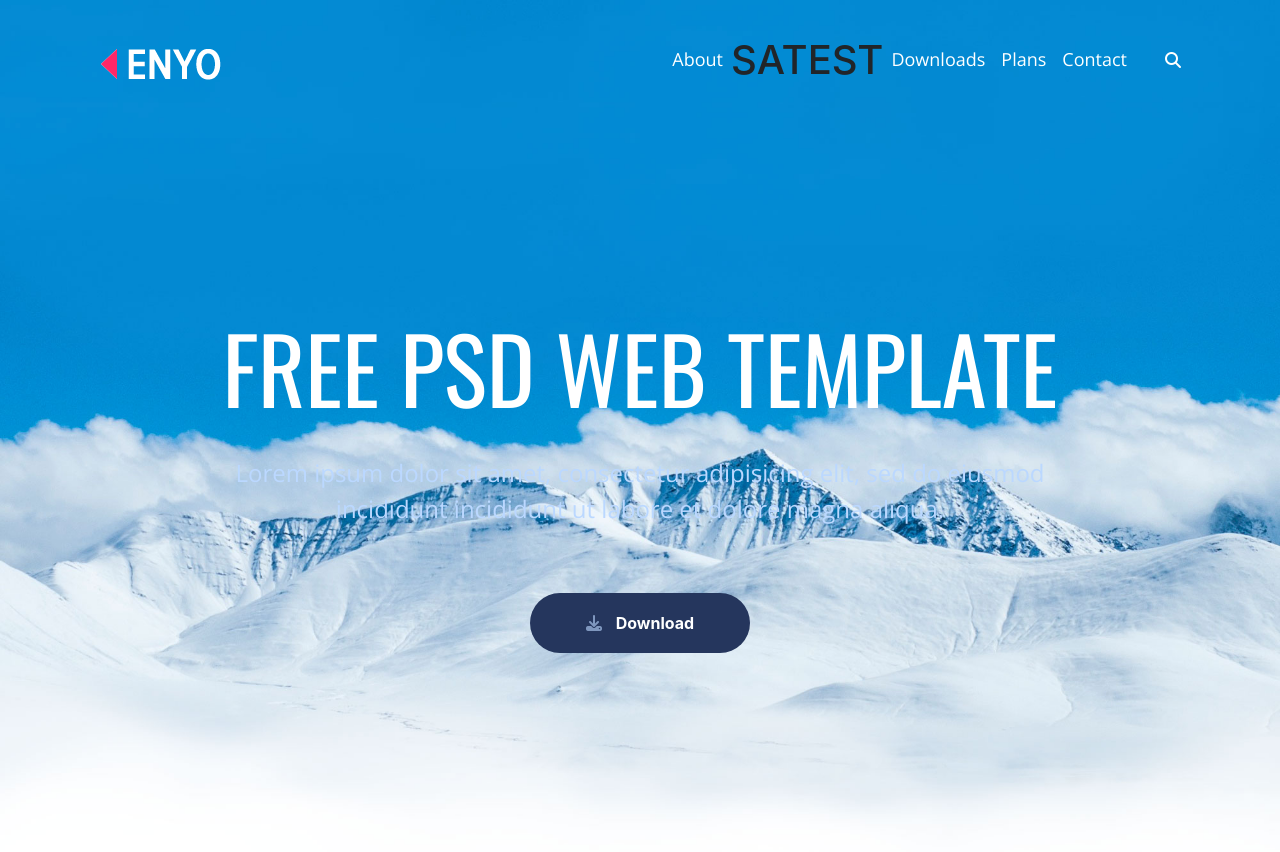
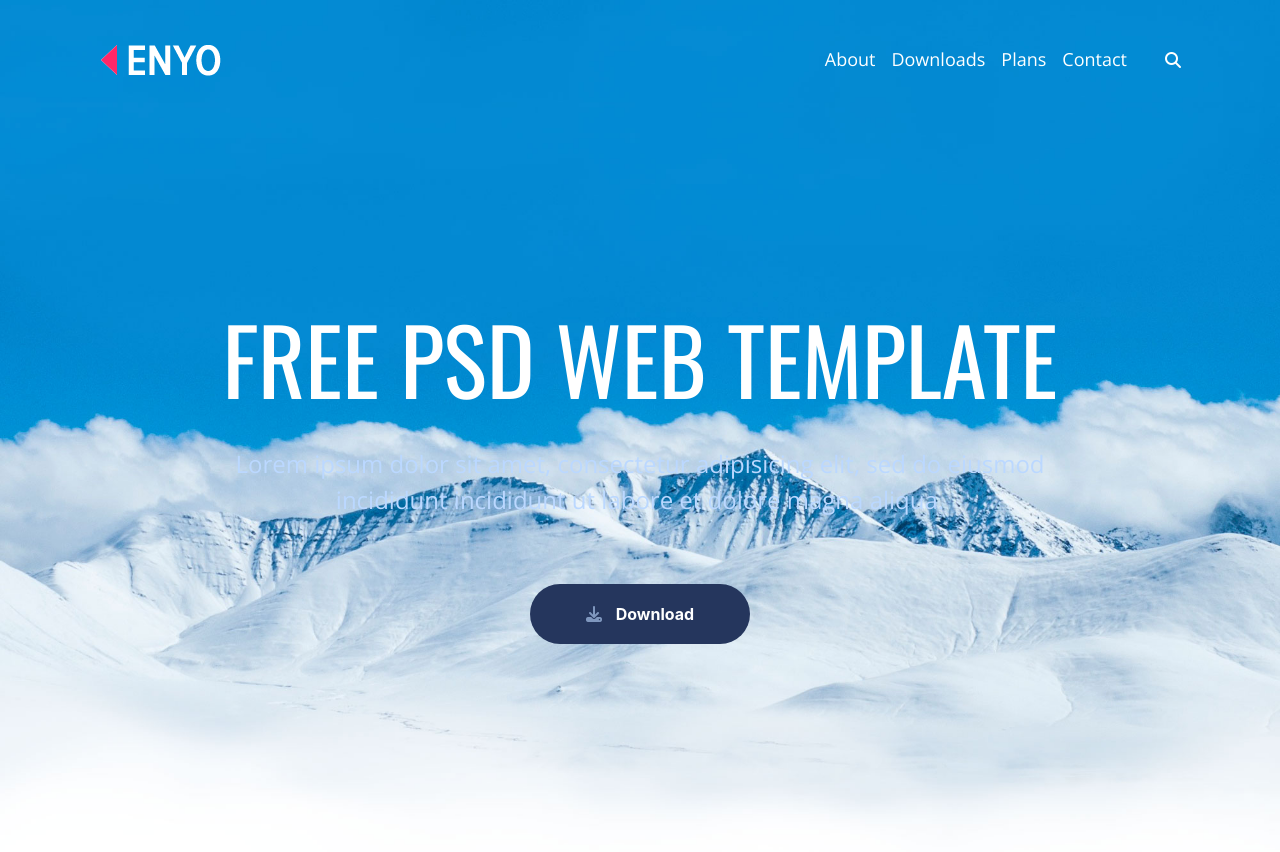
Before and after one commit to SaberRabie/Enyo, a plain HTML site: page index.html in a window 1280 px wide. Shown: the top 852 px of the page. Drawn offline with nearby package versions, Linux system fonts and the light colour scheme; some packages are replaced by stand-ins of ours.

Commit message:
Revert "testing"
This reverts commit 220f233d8b53f6182d42e49e61c1bd086804761d.

```diff
--- a/index.html
+++ b/index.html
@@ -29,7 +29,6 @@
             <li class="nav-item active">
               <a class="nav-link" href="#">about </a>
             </li>
-            <h1> SATEST </h1>
             <li class="nav-item">
               <a class="nav-link" href="#">downloads</a>
             </li>
```
